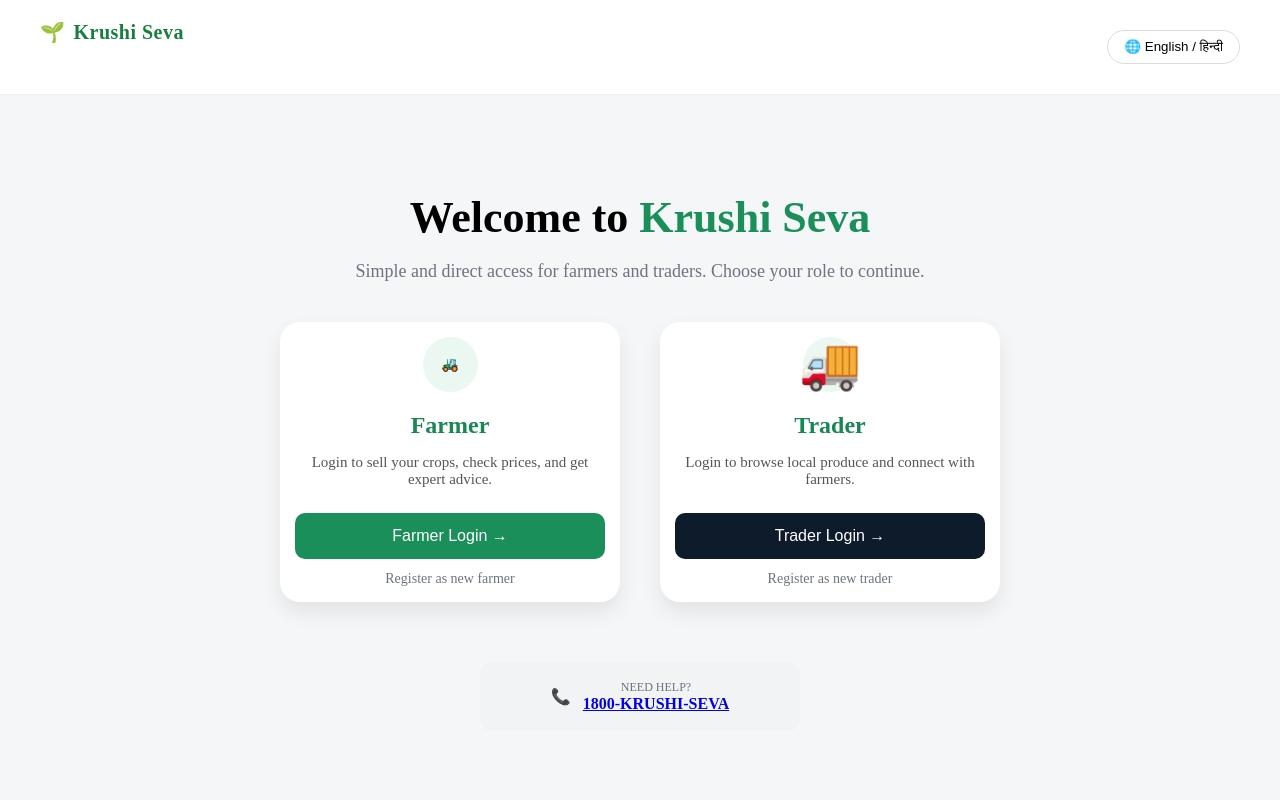
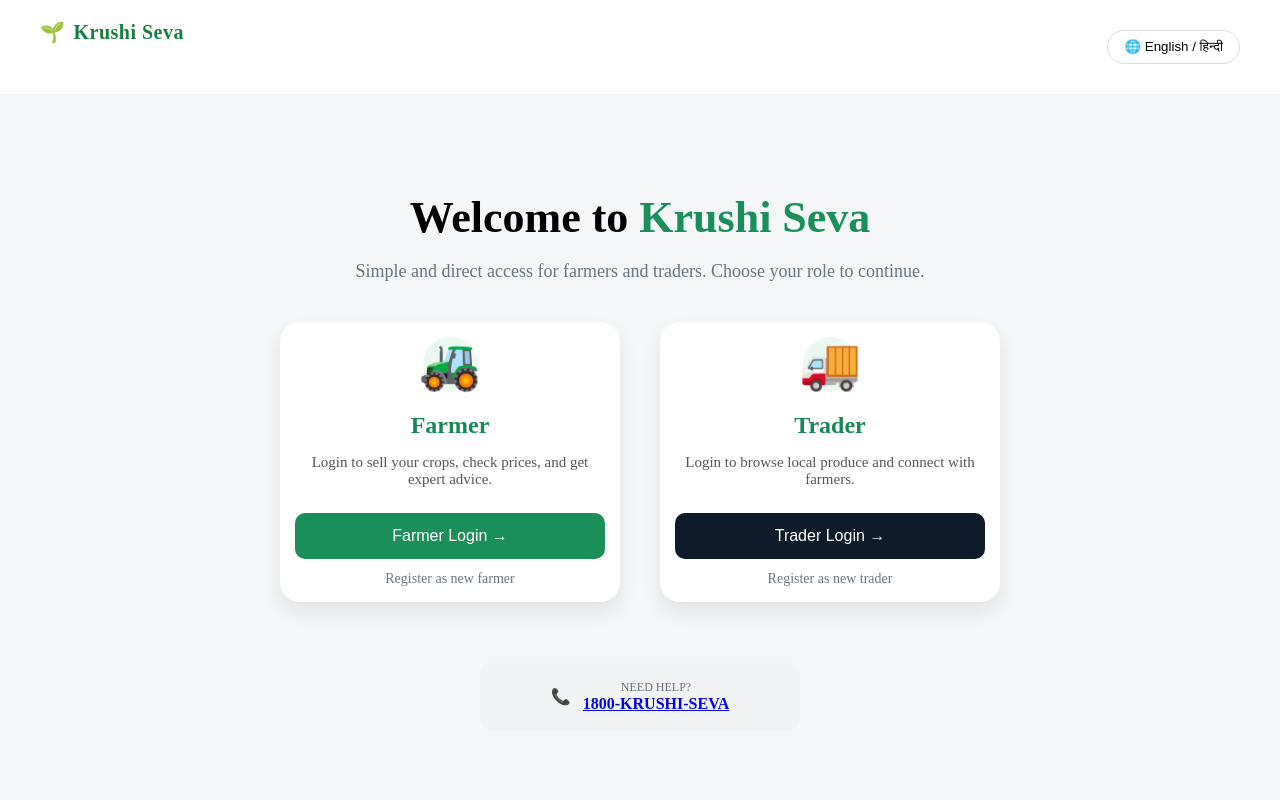
Before and after one commit to Ranjeet6639/Krushi-Seva, a React (Vite) app: page / in a window 1280 px wide. Shown: the top 800 px of the page. Built offline with nearby package versions, Linux system fonts and the light colour scheme.

Commit message:
Remove specific class names from icon elements in Farmer and Trader cards

```diff
--- a/src/App.jsx
+++ b/src/App.jsx
@@ -48,7 +48,7 @@ function Home() {
           {/* Farmer */}
           <div className="card">
 
-            <div className="icon farmer">🚜</div>
+            <div className="icon">🚜</div>
 
             <h2>Farmer</h2>
 
@@ -70,7 +70,7 @@ function Home() {
           {/* Trader */}
           <div className="card">
 
-            <div className="icon trader">🚚</div>
+            <div className="icon">🚚</div>
 
             <h2>Trader</h2>
 
```
